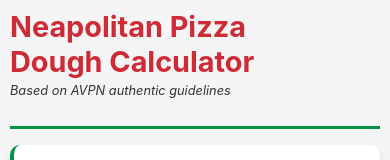
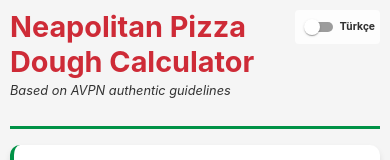
Before and after one commit to bahadirbulut/Neopolitan_Pizza_Calculator_Planner, a React (Vite) app: page / in a window 390 px wide. Shown: the top 160 px of the page. Built offline with nearby package versions, Linux system fonts and the light colour scheme.

Commit message:
style: Enhance language toggle positioning and styling for better visibility and responsiveness

```diff
--- a/src/App.css
+++ b/src/App.css
@@ -55,6 +55,7 @@
   position: absolute;
   top: 0;
   right: 0;
+  z-index: 10;
 }
 
 /* Mobile responsive styles */
@@ -65,14 +66,20 @@
   }
 
   .language-toggle {
-    align-self: flex-end;
-    margin-top: -2.5rem;
+    position: absolute;
+    top: 0;
+    right: 0;
+    padding: 5px;
+    background-color: rgba(255, 255, 255, 0.8);
+    border-radius: 4px;
+    z-index: 10;
   }
 
   .title-container h1 {
     font-size: 1.5rem;
-    margin-right: 60px; /* Make space for language toggle */
+    padding-right: 60px; /* Make space for language toggle */
     line-height: 1.2;
+    word-break: break-word;
   }
 
   .header-tagline {
--- a/src/App.jsx
+++ b/src/App.jsx
@@ -575,8 +575,7 @@
         <div className="title-container">
           <h1>{t.appTitle}</h1>
           <p className="header-tagline">{t.tagline}</p>
-        </div>
-        <div className="language-toggle">
+        </div>        <div className="language-toggle">
           <FormControlLabel
             control={
               <Switch
@@ -588,11 +587,10 @@
             }
             label={language === 'en' ? 'Türkçe' : 'English'}
             sx={{
-              '@media (max-width: 600px)': {
-                margin: 0,
-                '& .MuiFormControlLabel-label': {
-                  fontSize: '0.75rem'
-                }
+              margin: '0',
+              '& .MuiFormControlLabel-label': {
+                fontSize: isMobile ? '0.7rem' : '0.9rem',
+                fontWeight: 'bold'
               }
             }}
           />
```
